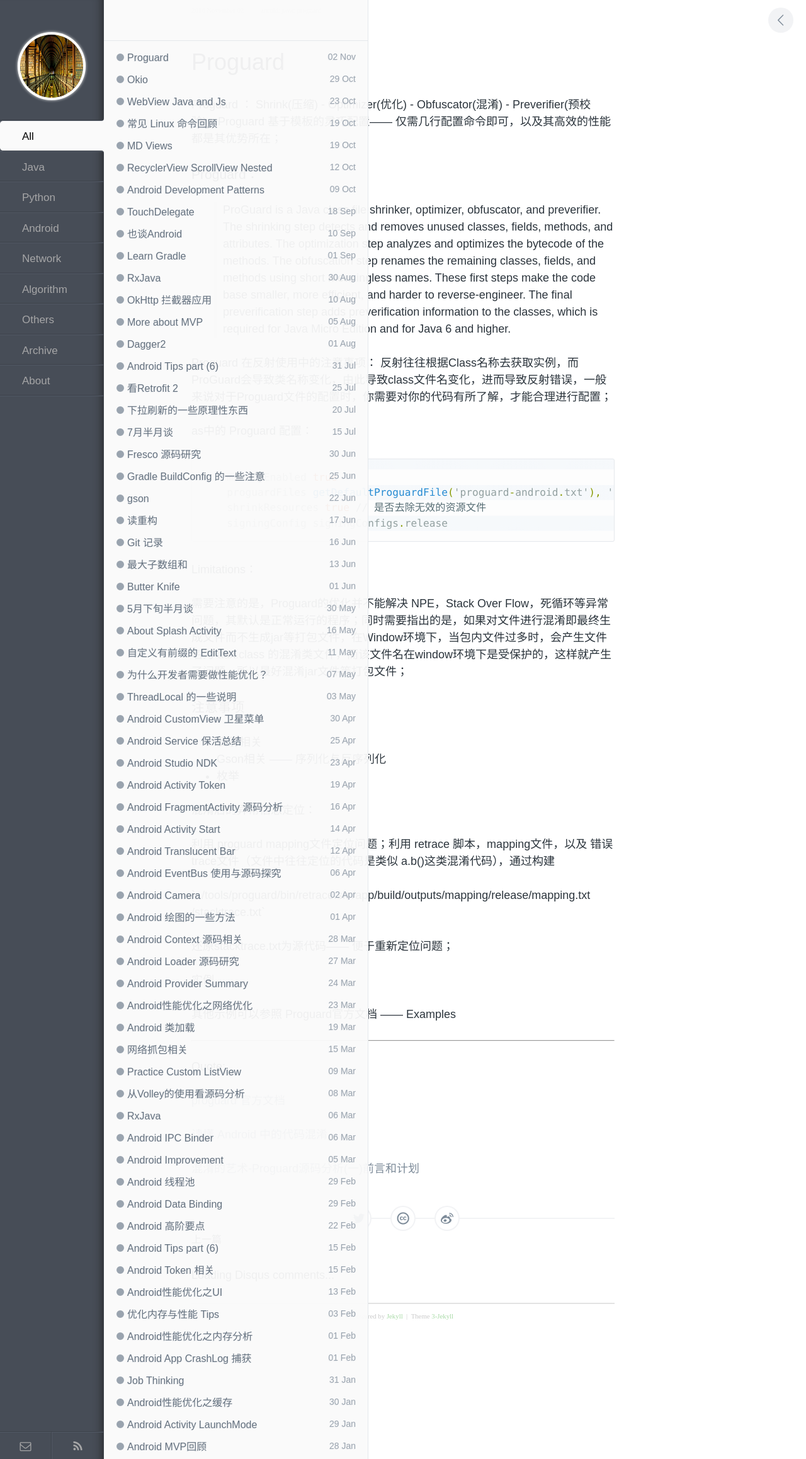
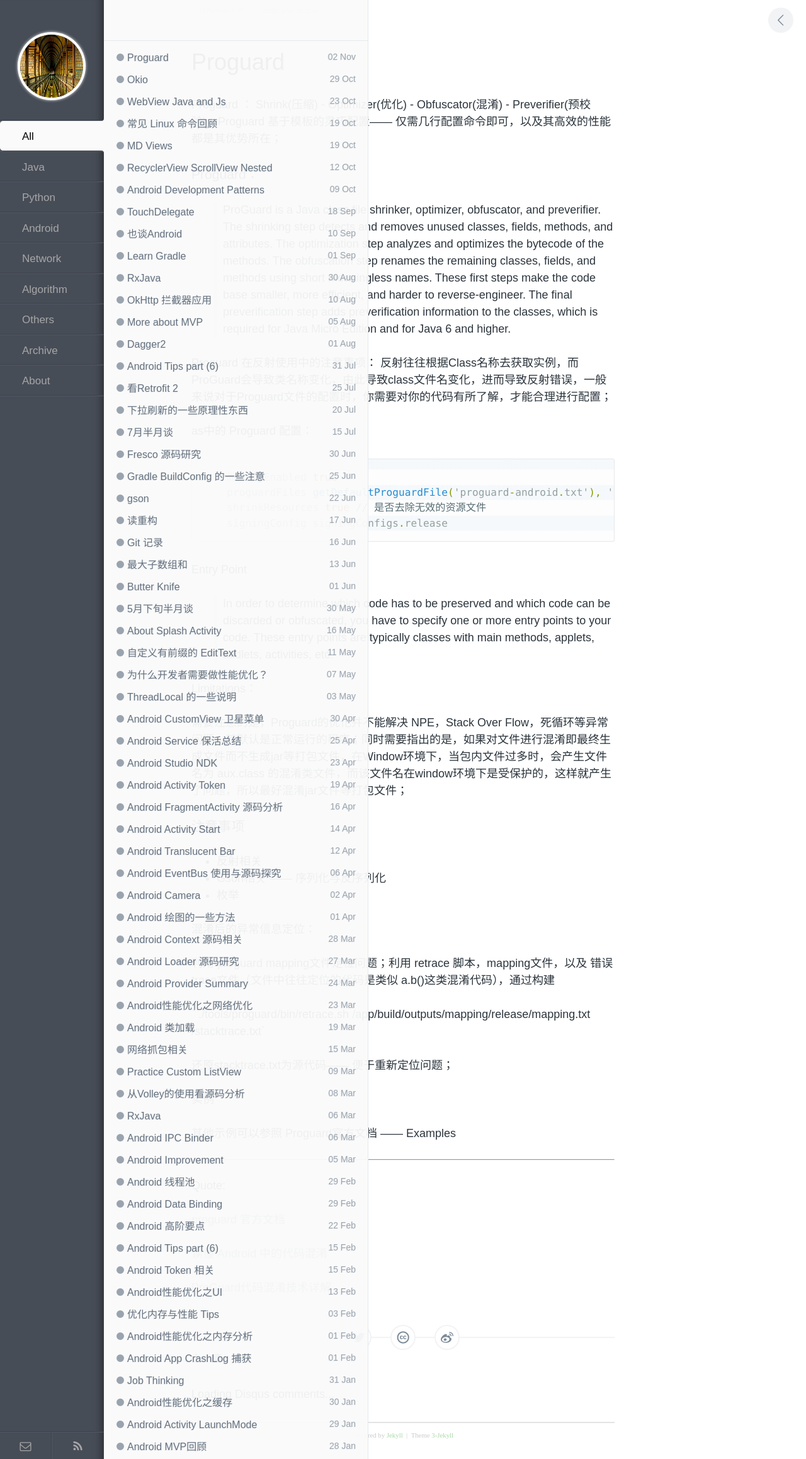
Before and after one commit to enlipan/enlipan.github.io, a Jekyll site: the page built from _posts/2016-11-02-android-proguard.md, in a window 1280 px wide. Shown: the whole page at 63% size. Built offline with Jekyll 4.4.1, drawn with Linux system fonts in a browser that asks for light colours; nearby versions of some CDN libraries; comment, search, counter and statistics services are not loaded.

Commit message:
modify page linux

```diff
--- a/_posts/2016-11-02-android-proguard.md
+++ b/_posts/2016-11-02-android-proguard.md
@@ -28,6 +28,9 @@ as中的 Proguard 配置：
 {% endhighlight %}
 
 
+#### Entry Point
+
+>  In order to determine which code has to be preserved and which code can be discarded or obfuscated, you have to specify one or more entry points to your code. These entry points are typically classes with main methods, applets, midlets, activities, etc.
 
 
 #### Limitations：
@@ -57,6 +60,7 @@ as中的 Proguard 配置：
 
 其他示例可以参照 Proguard官方文档 —— Examples
 
+
 ---
 
 Quote:
@@ -65,4 +69,4 @@ Quote:
 
 [读懂 Android 中的代码混淆](http://droidyue.com/blog/2016/07/10/understanding-android-obfuscated-code-by-proguard/)
 
-[混淆的艺术-Proguard源码分析(一)前言和计划](http://blog.csdn.net/hello__zero/article/details/18731799)
+[ProGuard代码混淆技术详解](http://www.cnblogs.com/cr330326/p/5534915.html)
```
